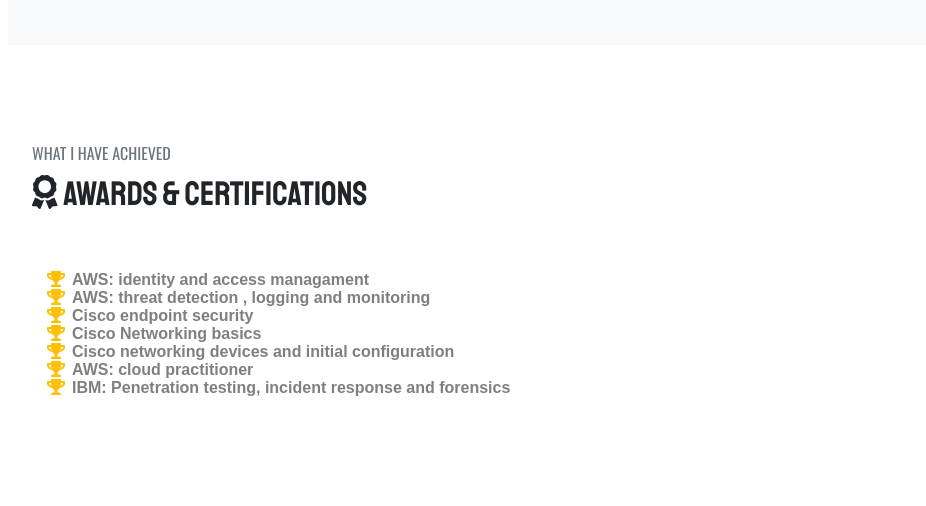
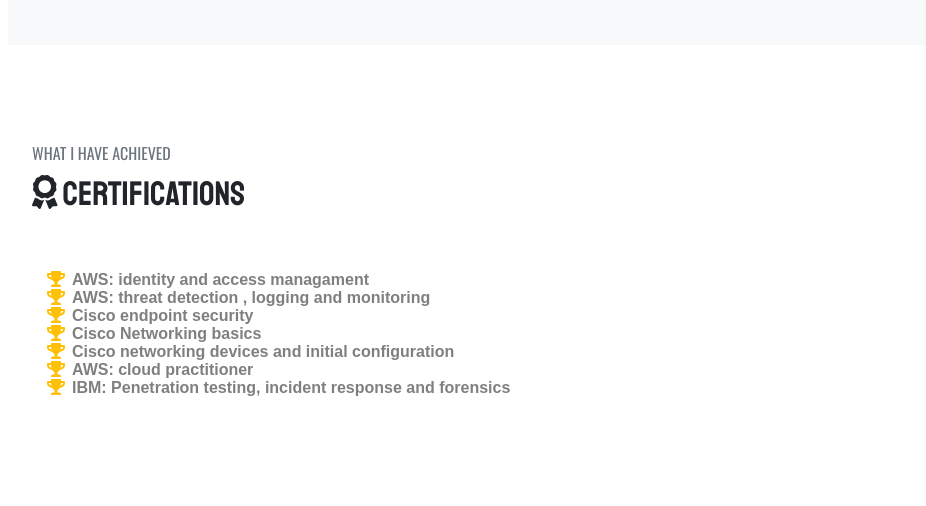
Before and after one commit to yasser-x/aws_cloud_challenge, a plain HTML site: page website/index.html in a window 1280 px wide. Shown: the part 1994-2500 px from the top of the page, without its empty margins (312-1238 px from the left). Drawn offline with nearby package versions, Linux system fonts and the light colour scheme; no server answers; a web font is replaced by a local one.

Commit message:
verifying cicd workflow

```diff
--- a/website/index.html
+++ b/website/index.html
@@ -134,7 +134,7 @@
                 <section class="awards px-4 py-5" id="awards">
                     <div class="do py-5">
                         <h5 class="text-uppercase font-os font-size-16 text-muted">What I have achieved</h5>
-                        <h1 class="text-uppercase font-staat font-size-34"><i class="fas fa-award"></i> Awards &amp;
+                        <h1 class="text-uppercase font-staat font-size-34"><i class="fas fa-award"></i>
                             Certifications</h1>
                     </div>
                     <div class="w-100">
```
